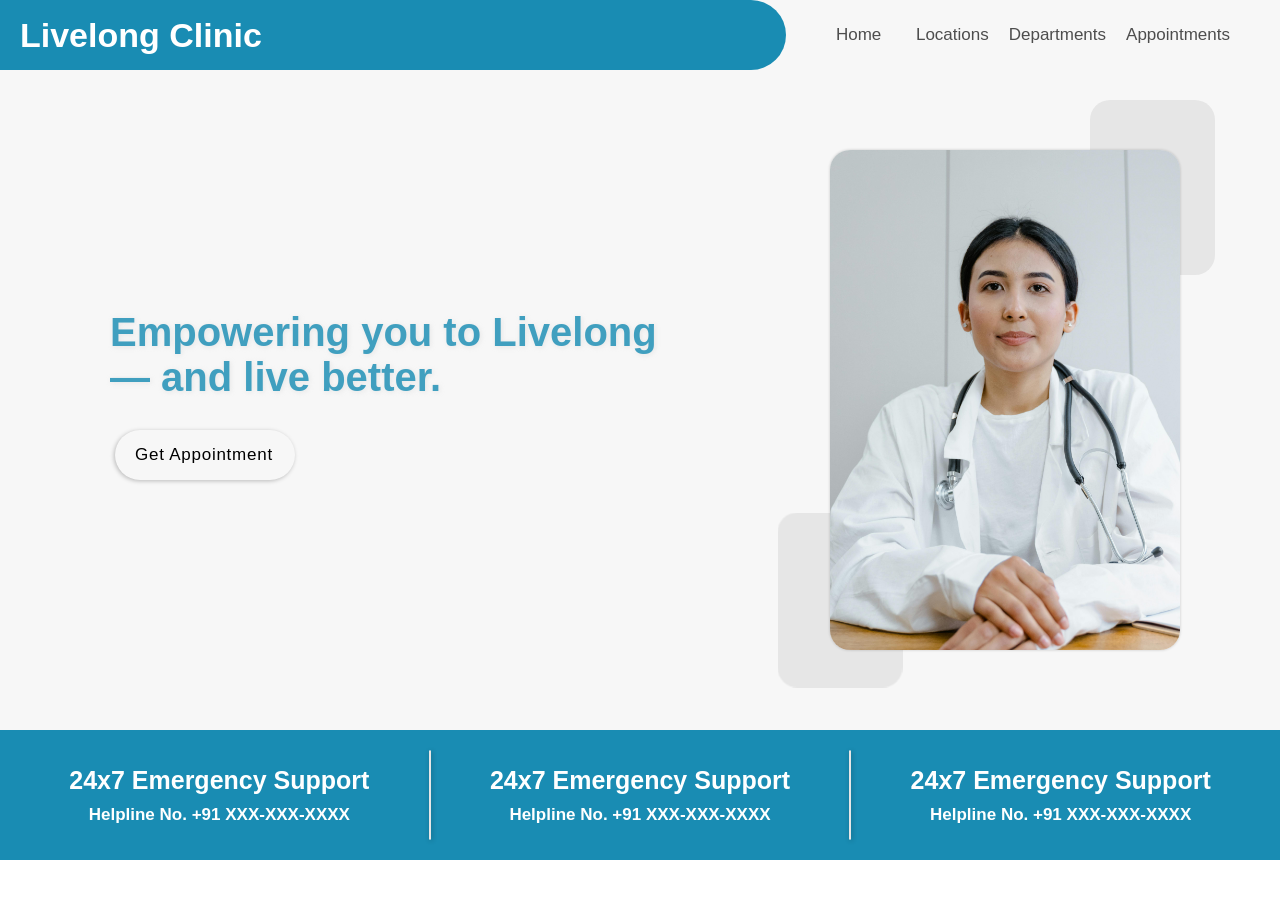
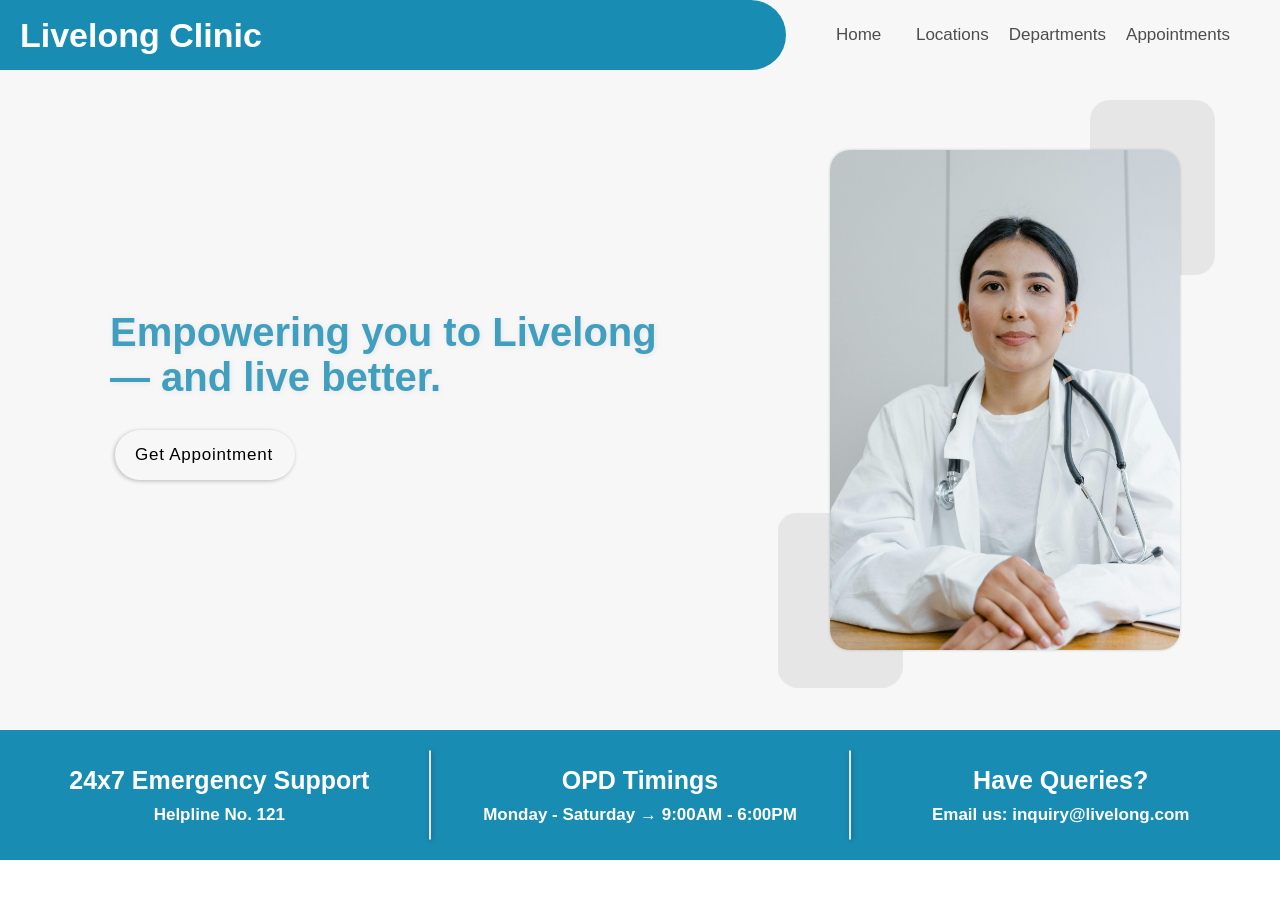
Before and after one commit to ExplorInfinity/Livelong-Clinic, a React (Vite) app: page / in a window 1280 px wide. Shown: the top 898 px of the page. Built offline with nearby package versions, Linux system fonts and the light colour scheme.

Commit message:
Updated Feature Bar Info and Applied Gradient to Grid Cards

```diff
--- a/src/components/card/style.module.css
+++ b/src/components/card/style.module.css
@@ -1,10 +1,18 @@
 .container {
+    --container-color-main: hsl(197, 90%, 97%);
+    --image-bg-color: hsl(197, 80%, 95%);
+
     display: flex;
     flex-direction: row;
     justify-content: start;
     width: 100%;
     height: 250px;
     background-color: hsl(197, 90%, 99%);
+    background-image: linear-gradient(
+                    180deg,
+                    var(--container-color-main, (197, 90%, 95%)),
+                    hsl(0, 0%, 100%),
+                    var(--container-color-main, (197, 90%, 95%)));
     border: 1px solid rgba(128, 128, 128, 0.1);
     padding: 20px;
     font-family: Arial, Helvetica, sans-serif;
@@ -23,7 +31,7 @@
 
 .img {
     /* margin: 7px; */
-    background-color: hsl(197, 80%, 95%);
+    background-color: var(--image-bg-color, hsl(197, 80%, 95%));
     border-radius: 10px;
 }
 
--- a/src/components/main/featureBar/featureBar.tsx
+++ b/src/components/main/featureBar/featureBar.tsx
@@ -1,25 +1,23 @@
 import type { JSX } from "react";
 import styles from './style.module.css'
-// import ambulance from '/ambulance.svg'
 
 export default function FeatureBar(): JSX.Element {
 
     return(
         <div className={styles.container}>
             <div className={styles.section}>
-                {/* <img className={styles.svg} src={ambulance}></img> */}
                 <h1>24x7 Emergency Support</h1>
-                <h3>Helpline No. +91 XXX-XXX-XXXX</h3>
+                <h3>Helpline No. 121</h3>
             </div>
             <div className={styles.vr}></div>
             <div className={styles.section}>
-                <h1>24x7 Emergency Support</h1>
-                <h3>Helpline No. +91 XXX-XXX-XXXX</h3>
+                <h1>OPD Timings</h1>
+                <h3>Monday - Saturday → 9:00AM - 6:00PM</h3>
             </div>
             <div className={styles.vr}></div>
             <div className={styles.section}>
-                <h1>24x7 Emergency Support</h1>
-                <h3>Helpline No. +91 XXX-XXX-XXXX</h3>
+                <h1>Have Queries?</h1>
+                <h3>Email us: inquiry@livelong.com</h3>
             </div>
         </div>
     );
```
